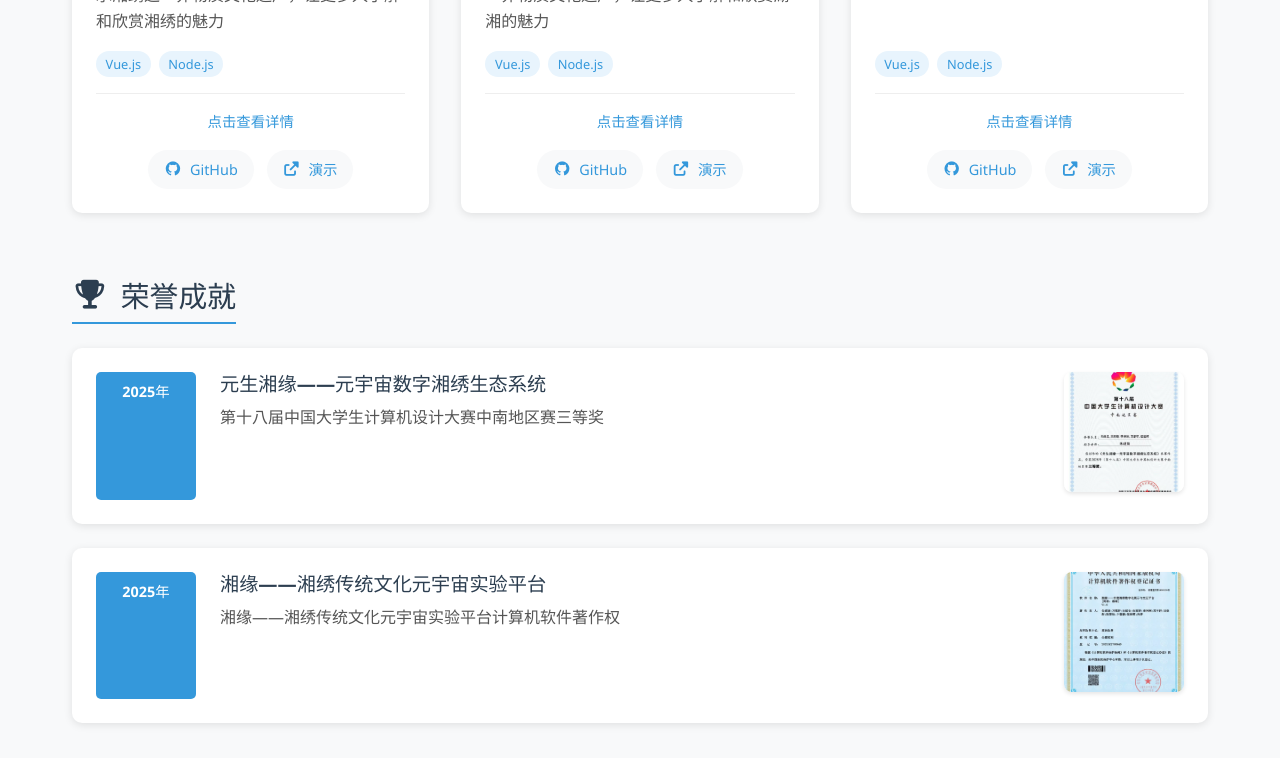
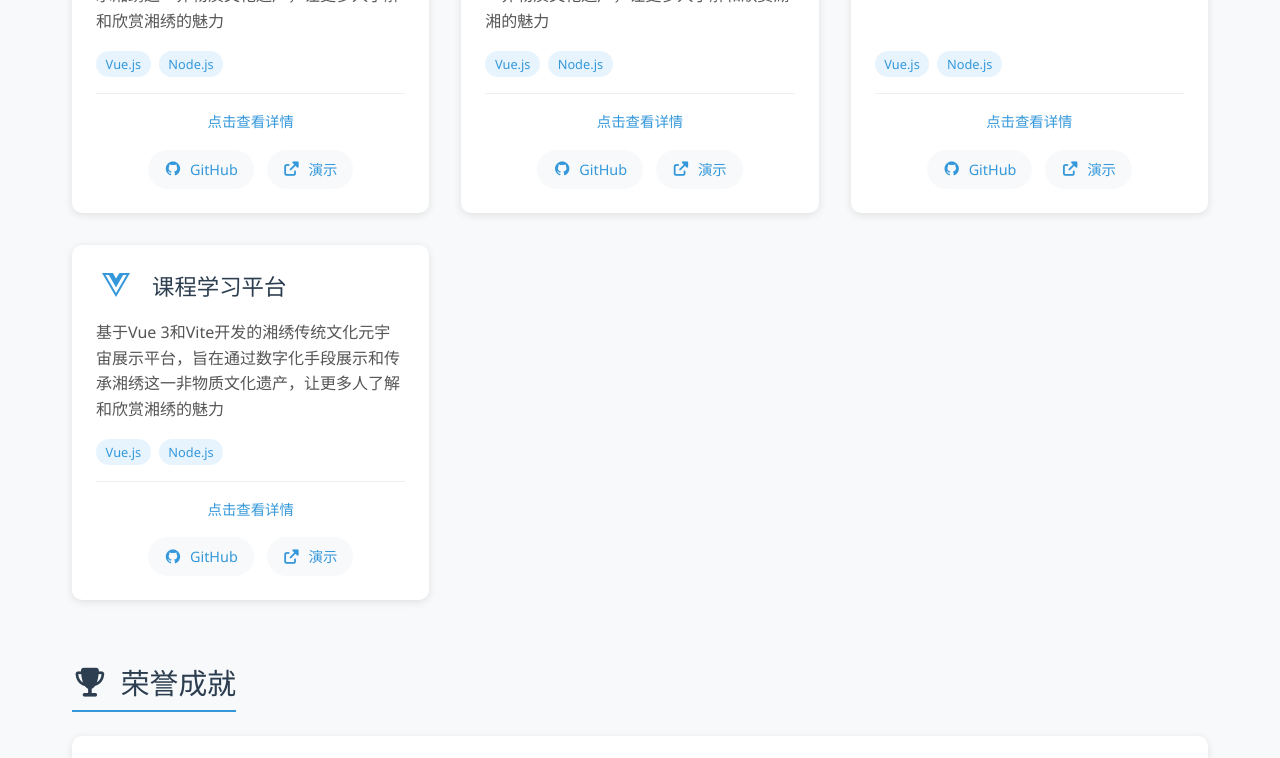
Before and after one commit to AZcookiecat/Blog-XK, a Vue app: page /projects in a window 1280 px wide. Shown: the part 580-1338 px from the top of the page. Built offline with nearby package versions, Linux system fonts and the light colour scheme.

Commit message:
no message

```diff
--- a/src/views/CollaborationView.vue
+++ b/src/views/CollaborationView.vue
@@ -239,7 +239,7 @@ export default {
           id: 1,
           title: '个人博客网页构建',
           description: '构建一个属于自己的个人博客网页，展示个人项目、技术博客和个人介绍。谨记：先实现再优化',
-          status: 'todo',
+          status: 'in_progress',
           priority: 'high',
           assignee: { id: 1, name: '向烁安', avatar: '/avatar/head.jpg' },
           createdDate: '2025-10-23',
--- a/src/views/ProjectView.vue
+++ b/src/views/ProjectView.vue
@@ -142,7 +142,16 @@ export default {
           tags: ['Vue.js', 'Node.js'],
           githubLink: 'https://github.com/AZcookiecat/LIDAR-RUN',
           demoLink: 'https://lidar-run.netlify.app/'
-        }
+        },
+        {
+          id: '4',
+          title: '课程学习平台',
+          description: '基于Vue 3和Vite开发的湘绣传统文化元宇宙展示平台，旨在通过数字化手段展示和传承湘绣这一非物质文化遗产，让更多人了解和欣赏湘绣的魅力',
+          icon: 'fab fa-vuejs fa-2x',
+          tags: ['Vue.js', 'Node.js'],
+          githubLink: 'https://github.com/AZcookiecat/schoolclasses',
+          demoLink: 'https://schoolclass.netlify.app/'
+        },
       ],
 
 
```
